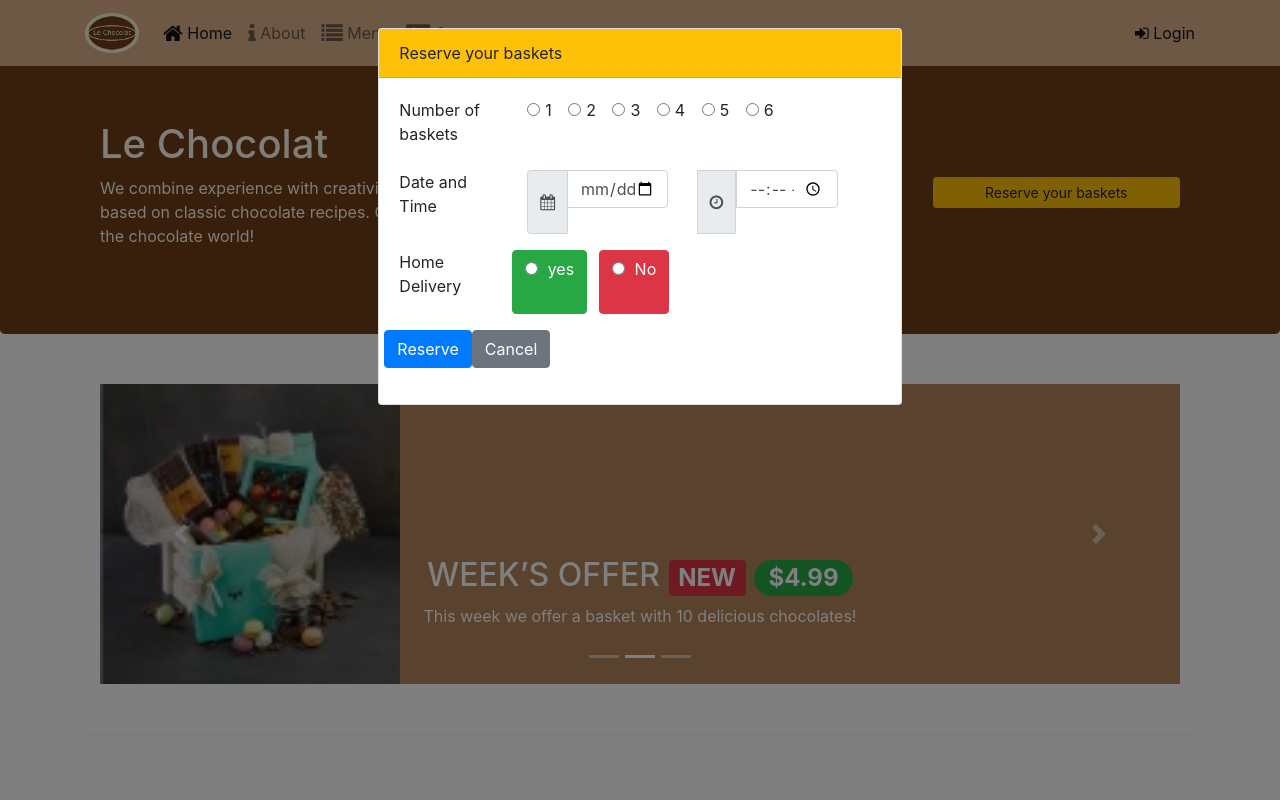
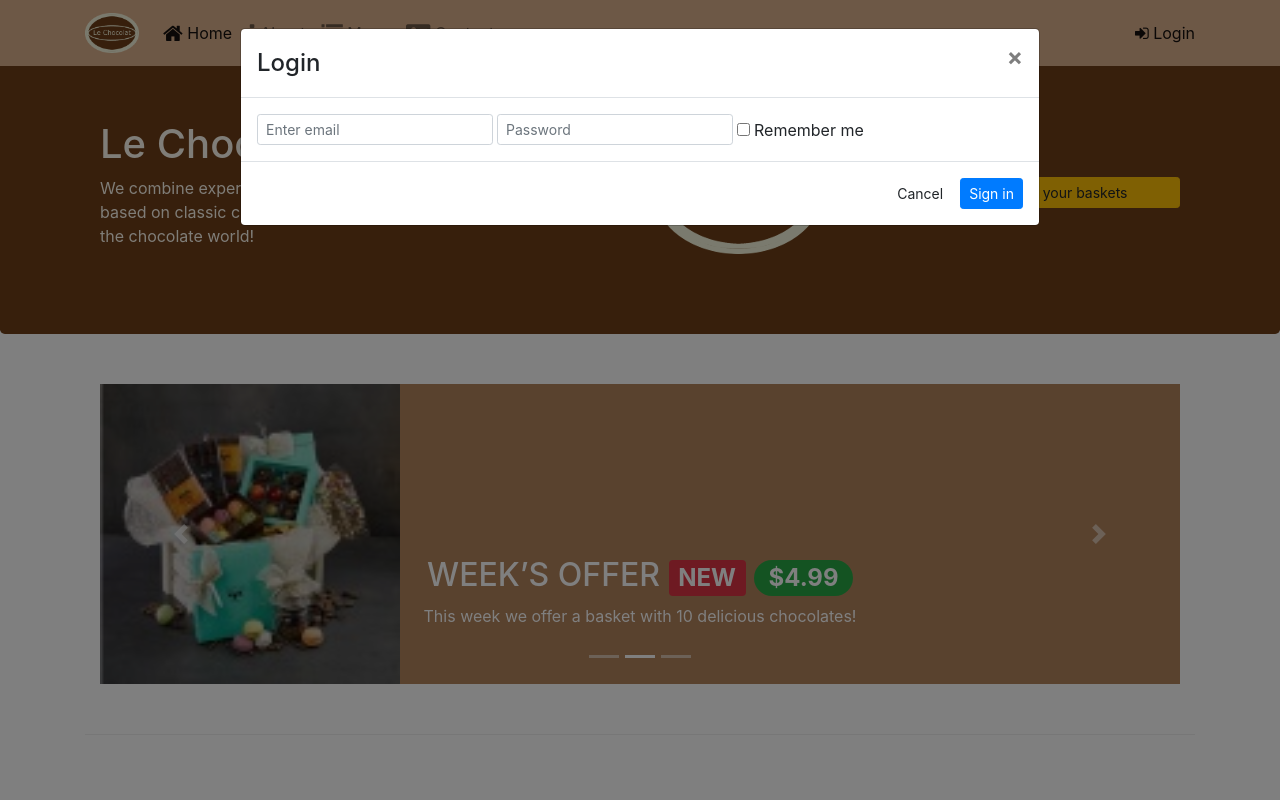
Before and after one commit to chryssastavridou/lechocolat, a website: page index.html in a window 1280 px wide. Both pictures are taken after a click on the link "Login". Shown: the top 800 px of the page. Drawn offline with nearby package versions, Linux system fonts and the light colour scheme.

Commit message:
Assignemet Bootstrap 4

```diff
--- a/index.html
+++ b/index.html
@@ -44,19 +44,65 @@
                             <span class="fa fa-address-card fa-lg"></span> Contact</a>
                     </li>
                 </ul>
+
                 <span class="navbar-text">
                     <a data-toggle="modal" data-target="#loginModal">
                         <span class="fa fa-sign-in"></span> Login
                     </a>
+
                 </span>
+
             </div>
         </div>
     </nav>
     <div id="loginModal" class="modal fade" role="dialog">
         <div class="modal-dialog modal-lg" role="content">
             <!-- Modal content-->
+            <div class="modal-content">
+                <div class="modal-header">
+                    <h4 class="modal-title">Login </h4>
+                    <button type="button" class="close" data-dismiss="modal">&times</button>
+                </div>
+                <div class="modal-body">
+                    <form class="form-inline">
+                        <div class="form-group">
+                            <label class="sr-only" for="exampleInputEmail3">Email
+                                address
+                            </label>
+                            <input type="email" class="form-control form-control-sm mr-1" id="exampleInputEmail3"
+                                placeholder="Enter email">
+                        </div>
+                        <div class="form-group">
+                            <label class="sr-only" for="exampleInputPassword3">
+                                Password
+                            </label>
+                            <input type="password" class="form-control form-control-sm mr-1" id="exampleInputPassword3"
+                                placeholder="Password">
+                        </div>
+                        <div class="form-check">
+                            <label class="form-check-label">
+                                <input class="form-check-input" type="checkbox">
+                                Remember me
+                            </label>
+                        </div>
+                    </form>
+                </div>
+                <div class="modal-footer">
+                    <button type="button" class="btn btn-default btn-sm" data-dismiss="modal">Cancel
+                    </button>
+                    <button type="submit" class="btn btn-primary btn-sm">
+                        Sign in
+                    </button>
+                </div>
+            </div>
+        </div>
+    </div>
+
+    <div id="reserveModal" class="modal fade" role="dialog">
+        <div class="modal-dialog modal-lg" role="content">
+            <!-- Modal content-->
             <div class="row justify-content-center">
-                <div class="col col-sm-8 col-12 ">
+                <div class="col col-sm col-12 ">
                     <div class="card mb-3">
                         <div class="card-header bg-warning">Reserve your baskets</div>
                         <div class="card-body">
@@ -120,7 +166,7 @@
                                 </div>
                                 <!--Radios-->
                                 <div class="form-group row">
-                                        <p class="col-sm-3">Home Delivery</p>
+                                    <p class="col-sm-3">Home Delivery</p>
 
                                     <div class="form-check form-check-inline btn btn-success">
                                         <input class="form-check-input" type="radio" name="inlineRadioOptions" id="inlineRadio1"
@@ -133,10 +179,10 @@
                                         <label class="form-check-label" for="inlineRadio2">No</label>
                                     </div>
                                 </div>
-                                 <!--Radios-->
+                                <!--Radios-->
                                 <div class="form-group row">
                                     <input type="submit" class="btn btn-primary" value="Reserve">
-                                    <input type="submit" class="btn btn-secondary" value="Cancel">
+                                    <input type="submit" class="btn btn-outline-gitsecondary" value="Cancel">
 
                                 </div>
                             </form>
@@ -164,7 +210,7 @@
                     <!--                     <a class="btn btn-sm btn-warning" href="#basket">Reserve Your Basket</a>
  -->
 
-                    <a data-toggle="modal" data-target="#loginModal">
+                    <a data-toggle="modal" data-target="#reserveModal">
                         <span type="button" class="btn btn-warning btn-sm btn-block">
                             Reserve your baskets
                     </a>
```
